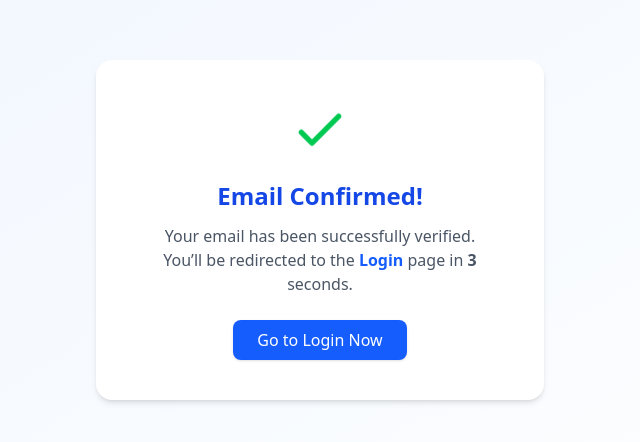
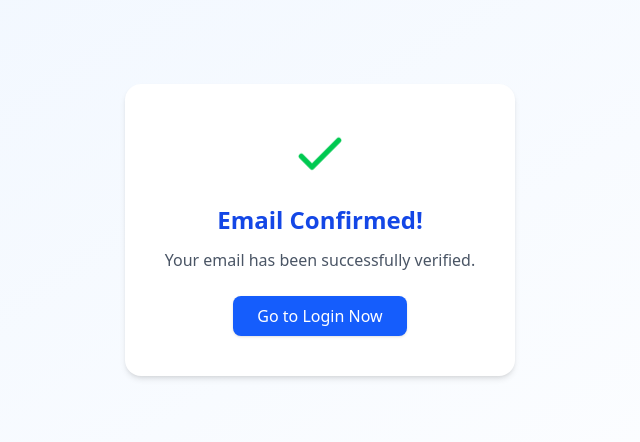
Before and after one commit to cjPratham/tapinif-ready-to-go, a React (Vite) app: page /confirm-email in a window 1280 px wide. Shown: the part 170-612 px from the top of the page, without its empty margins (320-960 px from the left). Built offline with nearby package versions, Linux system fonts and the light colour scheme.

Commit message:
added logout button

```diff
--- a/src/pages/AdminDashboard.jsx
+++ b/src/pages/AdminDashboard.jsx
@@ -48,12 +48,12 @@ export default function AdminDashboard() {
       <h1 className="text-2xl font-semibold text-blue-600 mx-auto">
         Admin Dashboard
       </h1>
-      {/* <button
+      <button
         onClick={handleLogout}
         className="bg-red-500 text-white px-4 py-2 rounded-md hover:bg-red-600"
       >
         Logout
-      </button> */}
+      </button>
     </div>
 
     {/* Search */}
--- a/src/pages/ConfirmEmail.jsx
+++ b/src/pages/ConfirmEmail.jsx
@@ -52,9 +52,7 @@ export default function ConfirmEmail() {
 
         <h1 className="text-2xl font-bold text-blue-700 mb-3">Email Confirmed!</h1>
         <p className="text-gray-600 mb-6">
-          Your email has been successfully verified. <br />
-          You’ll be redirected to the <span className="font-semibold text-blue-600">Login</span> page
-          in <span className="font-semibold">{countdown}</span> seconds.
+          Your email has been successfully verified.
         </p>
 
         <button
```
